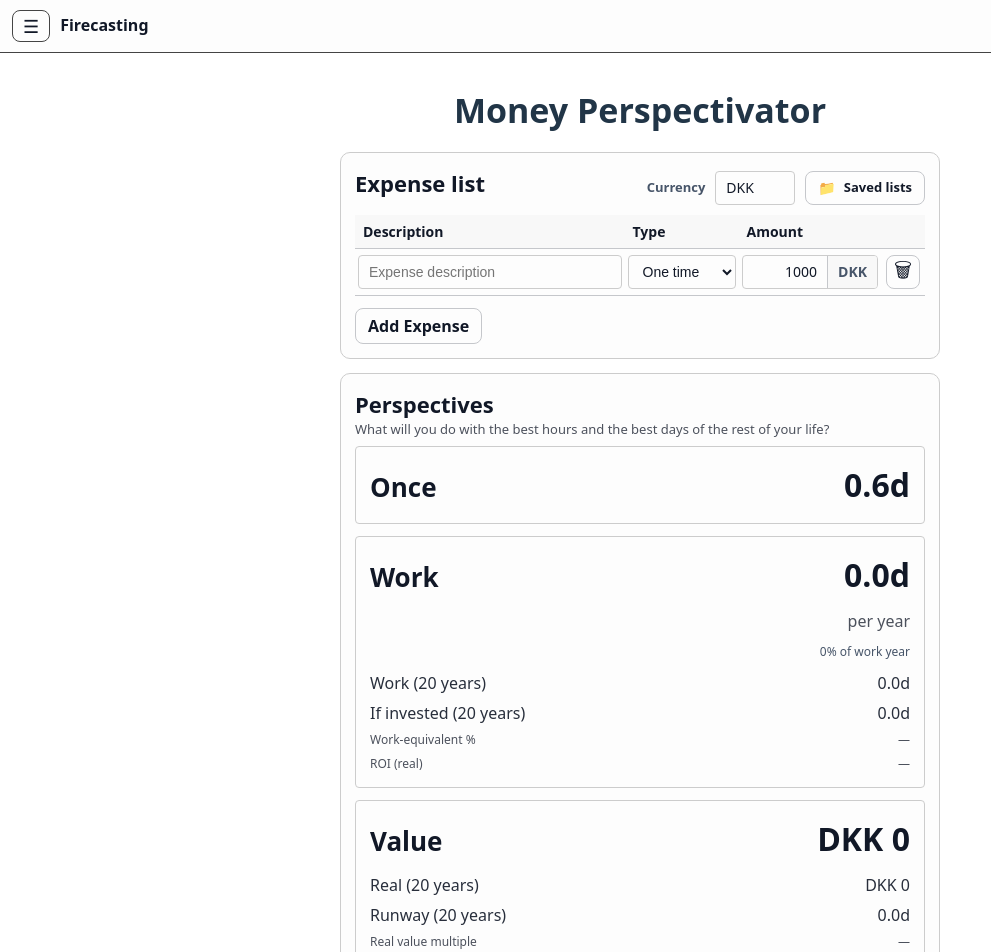
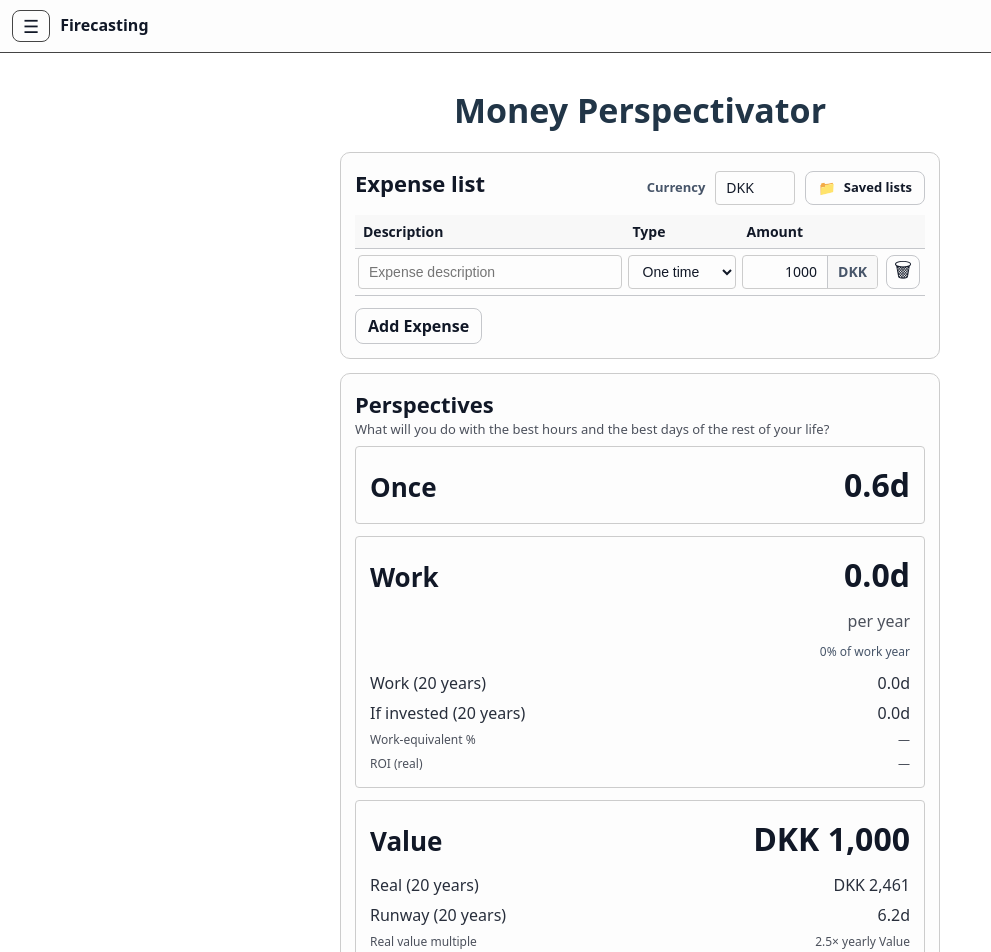
Before and after one commit to Gorm2303/firecasting-frontend, a React (Vite) app in the folder vite-react-frontend/: page /money-perspective in a window 1280 px wide. Shown: the top 952 px of the page, without its empty margins (0-991 px from the left). Built offline with nearby package versions, Linux system fonts and the light colour scheme.

Commit message:
Update MoneyPerspectivePage.tsx

```diff
--- a/vite-react-frontend/src/pages/MoneyPerspectivePage.tsx
+++ b/vite-react-frontend/src/pages/MoneyPerspectivePage.tsx
@@ -655,6 +655,10 @@ const MoneyPerspectivePage: React.FC = () => {
       .reduce((sum, it) => sum + purchaseYearlyEquivalent(it.amount, it.type), 0);
   }, [itemsWithAmount]);
 
+  const valueThisYearExpenseTotal = useMemo(() => {
+    return oneTimeExpenseTotal + recurringYearlyExpenseTotal;
+  }, [oneTimeExpenseTotal, recurringYearlyExpenseTotal]);
+
   const oneTimeItemCount = useMemo(() => {
     return itemsWithAmount.filter((it) => it.type === "oneTime").length;
   }, [itemsWithAmount]);
@@ -1178,6 +1182,10 @@ const MoneyPerspectivePage: React.FC = () => {
 
   const futureValueProjectionYear1 = useMemo(() => {
     return futureValueThisYearRows.find((r) => r.years === 1) ?? null;
+  }, [futureValueThisYearRows]);
+
+  const futureValueProjectionYear20 = useMemo(() => {
+    return futureValueThisYearRows.find((r) => r.years === 20) ?? null;
   }, [futureValueThisYearRows]);
 
   const futureValueProjectionYear2 = useMemo(() => {
@@ -1615,7 +1623,7 @@ const MoneyPerspectivePage: React.FC = () => {
               <div style={perspectivesHeaderRowStyle}>
                 <div style={perspectivesTitleStyle}>Value</div>
                 <div style={perspectivesBigValueStyle}>
-                  {formatCurrencyNoDecimals(recurringYearlyExpenseTotal, displayCurrency)}
+                  {formatCurrencyNoDecimals(valueThisYearExpenseTotal, displayCurrency)}
                 </div>
               </div>
 
@@ -1624,8 +1632,8 @@ const MoneyPerspectivePage: React.FC = () => {
                   <div style={{ ...perspectivesLineRowStyle, opacity: 0.9 }}>
                     <div>Real (20 years)</div>
                     <div style={{ fontVariantNumeric: "tabular-nums", whiteSpace: "nowrap" }}>
-                      {workTimeProjectionYear20?.investedTotalMoneyReal != null
-                        ? formatCurrencyNoDecimals(workTimeProjectionYear20.investedTotalMoneyReal, displayCurrency)
+                      {futureValueProjectionYear20?.totalReal != null
+                        ? formatCurrencyNoDecimals(futureValueProjectionYear20.totalReal, displayCurrency)
                         : "—"}
                     </div>
                   </div>
@@ -1633,14 +1641,8 @@ const MoneyPerspectivePage: React.FC = () => {
                   <div style={{ ...perspectivesLineRowStyle, opacity: 0.9 }}>
                     <div>Runway (20 years)</div>
                     <div style={{ fontVariantNumeric: "tabular-nums", whiteSpace: "nowrap" }}>
-                      {dailyCoreExpense != null && workTimeProjectionYear20?.investedTotalMoneyReal != null
-                        ? (() => {
-                            const runwayDays = equivalentCoreExpenseDaysInYearN(
-                              workTimeProjectionYear20.investedTotalMoneyReal,
-                              dailyCoreExpense,
-                            );
-                            return runwayDays != null ? formatRunwayDmy(runwayDays, 1) : "—";
-                          })()
+                      {futureValueProjectionYear20?.totalRunwayDays != null
+                        ? formatRunwayDmy(futureValueProjectionYear20.totalRunwayDays, 1)
                         : "—"}
                     </div>
                   </div>
@@ -1649,9 +1651,9 @@ const MoneyPerspectivePage: React.FC = () => {
                     <div>Real value multiple</div>
                     <div>
                       {(() => {
-                        if (!(recurringYearlyExpenseTotal > 0)) return "—";
-                        if (workTimeProjectionYear20?.investedTotalMoneyReal == null) return "—";
-                        const multiple = workTimeProjectionYear20.investedTotalMoneyReal / recurringYearlyExpenseTotal;
+                        if (!(valueThisYearExpenseTotal > 0)) return "—";
+                        if (futureValueProjectionYear20?.totalReal == null) return "—";
+                        const multiple = futureValueProjectionYear20.totalReal / valueThisYearExpenseTotal;
                         return Number.isFinite(multiple)
                           ? `${formatNumber(multiple, 1)}× yearly Value`
                           : "—";
@@ -1663,12 +1665,7 @@ const MoneyPerspectivePage: React.FC = () => {
                     <div>Runway multiple</div>
                     <div>
                       {(() => {
-                        if (dailyCoreExpense == null) return "—";
-                        if (workTimeProjectionYear20?.investedTotalMoneyReal == null) return "—";
-                        const runwayDays = equivalentCoreExpenseDaysInYearN(
-                          workTimeProjectionYear20.investedTotalMoneyReal,
-                          dailyCoreExpense,
-                        );
+                        const runwayDays = futureValueProjectionYear20?.totalRunwayDays;
                         if (runwayDays == null) return "—";
                         const runwayYears = runwayDays / 365;
                         const multiple = runwayYears / 20;
```
